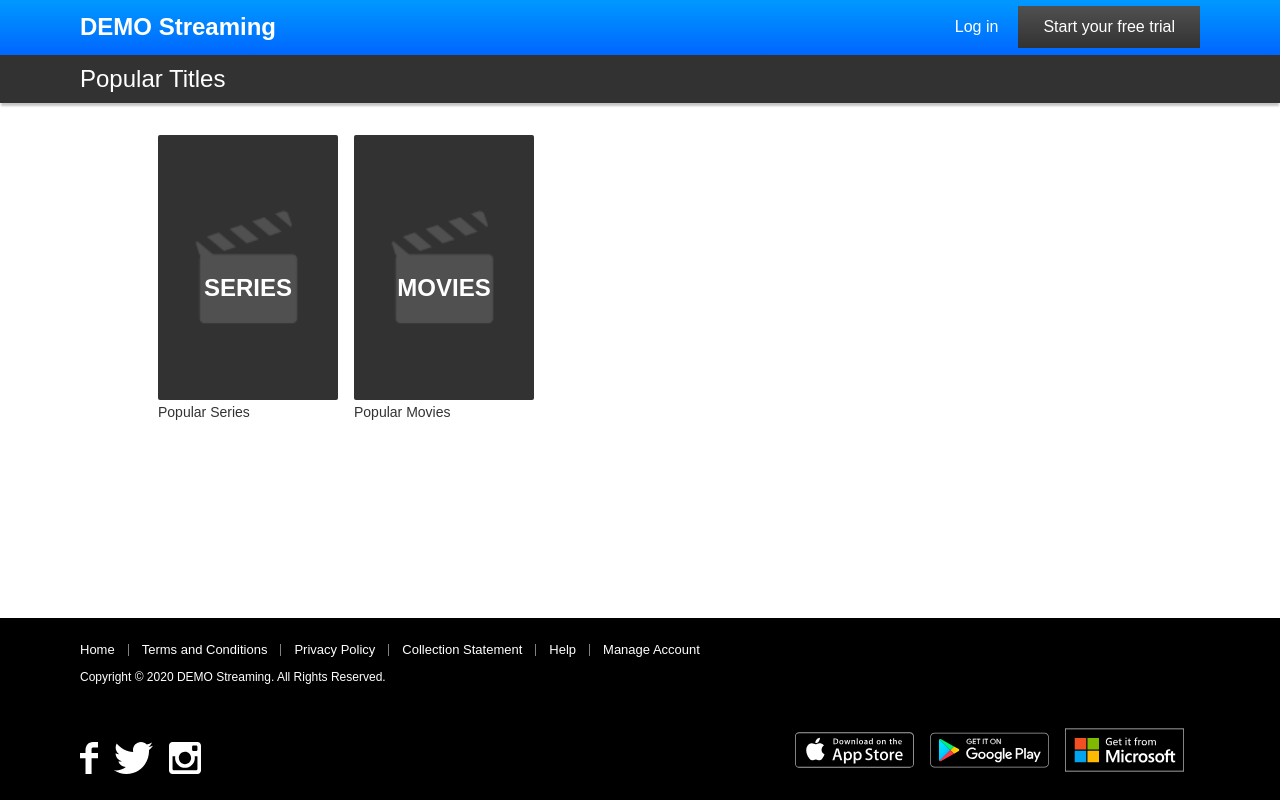
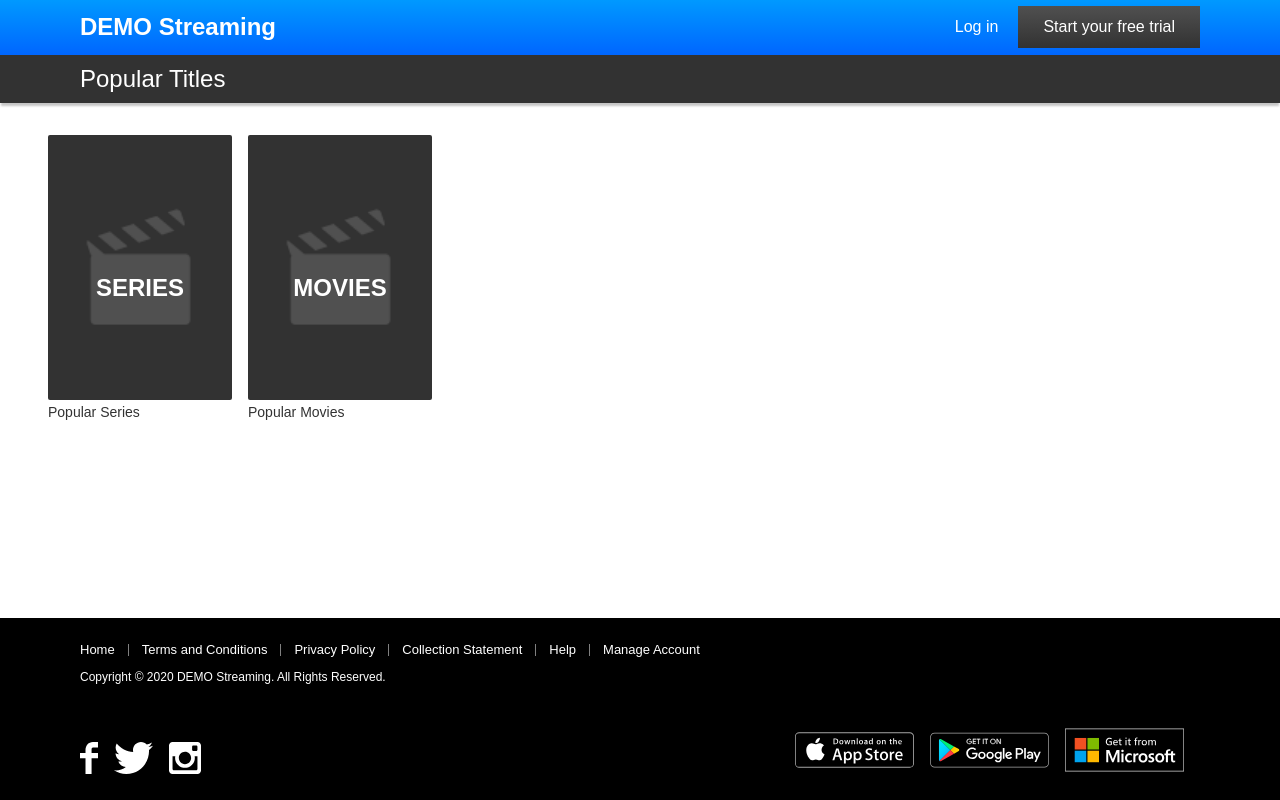
Before and after one commit to subhanahmed047/demo-streaming, a React (Vite) app: page / in a window 1280 px wide. Built offline with nearby package versions, Linux system fonts and the light colour scheme.

Commit message:
fix cards padding issue

```diff
--- a/client/components/card/Card.js
+++ b/client/components/card/Card.js
@@ -7,6 +7,7 @@ const Container = styled.div`
   display: flex;
   flex-direction: column;
   height: 18em;
+  width: 11.5em;
 `;
 
 const ImageContainer = styled.div`
--- a/client/components/card/CardContainer.js
+++ b/client/components/card/CardContainer.js
@@ -2,7 +2,7 @@ import styled from 'styled-components';
 
 const CardContainer = styled.div`
   display: grid;
-  grid-template-columns: repeat(auto-fill, minmax(180px, 180px));
+  grid-template-columns: repeat(auto-fill, minmax(11.5em, auto));
   grid-auto-rows: auto;
   grid-gap: 1rem;
   justify-content: center;
--- a/client/components/content/Content.js
+++ b/client/components/content/Content.js
@@ -2,7 +2,7 @@ import styled from 'styled-components';
 
 const Content = styled.section`
   flex: 1;
-  padding: 2em 5em;
+  padding: 2em 0;
 `;
 
 export default Content;
```
